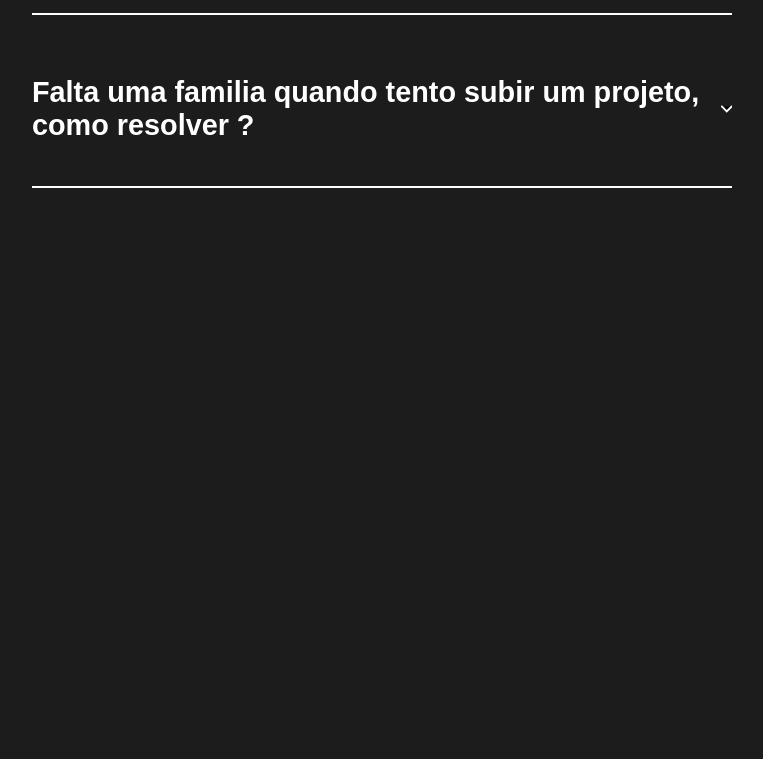
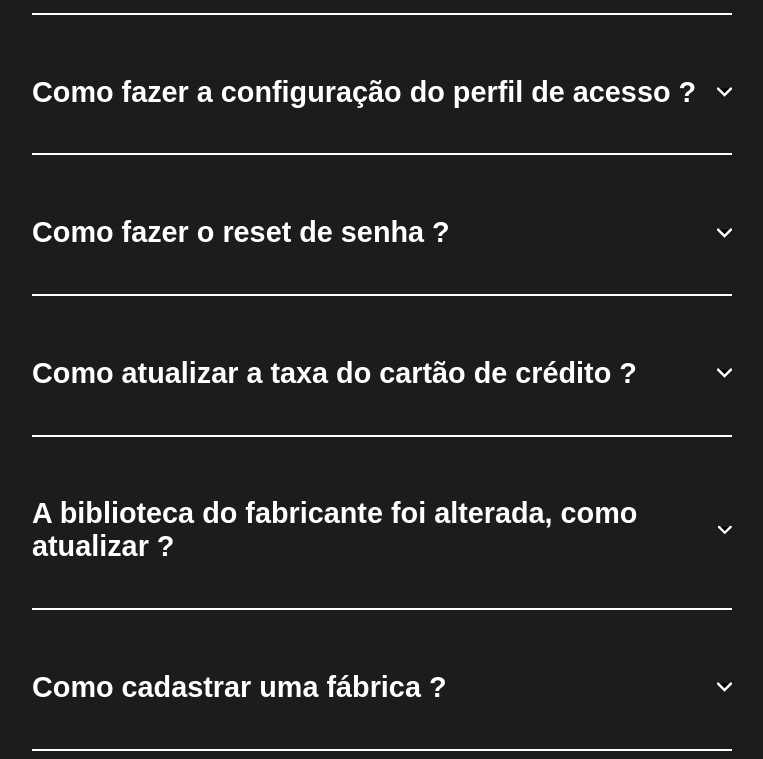
Before and after one commit to luckymoura01/Teste, a plain HTML site: page index.html in a window 1280 px wide. Shown: the part 567-1326 px from the top of the page, without its empty margins (258-1021 px from the left). Before the commit the page ends 816 px from the top, so only its background shows below. Drawn offline with Linux system fonts and the light colour scheme.

Commit message:
Inclusão de mais perguntas 24/01/2025
Adicionei mais 3 perguntas e alterei 1

```diff
--- a/index.html
+++ b/index.html
@@ -57,7 +57,67 @@
 
         <div class="faq">
             <div class="pergunta">
-                <h3>Falta uma familia quando tento subir um projeto, como resolver ?</h3>
+                <h3>Como fazer a configuração do perfil de acesso ?</h3>
+
+                <svg width="15" height="10" viewbox="0 0 42 25">
+                    <path d="M3 3L21 21L39 3" stroke="white" stroke-width="7" stroke-linecap="round"/>
+                </svg>
+            </div>
+            <div class="resposta">
+                <p>
+                    Lorem ipsum dolor sit amet consectetur adipisicing elit. Magnam hic numquam nesciunt unde atque earum amet dolore assumenda illo, ratione dolores incidunt dicta facere repellendus repellat aperiam labore dolorum architecto.
+                </p>
+            </div>
+        </div>
+
+          <div class="faq">
+            <div class="pergunta">
+                <h3>Como fazer o reset de senha ?</h3>
+
+                <svg width="15" height="10" viewbox="0 0 42 25">
+                    <path d="M3 3L21 21L39 3" stroke="white" stroke-width="7" stroke-linecap="round"/>
+                </svg>
+            </div>
+            <div class="resposta">
+                <p>
+                    Lorem ipsum dolor sit amet consectetur adipisicing elit. Magnam hic numquam nesciunt unde atque earum amet dolore assumenda illo, ratione dolores incidunt dicta facere repellendus repellat aperiam labore dolorum architecto.
+                </p>
+            </div>
+        </div>
+
+          <div class="faq">
+            <div class="pergunta">
+                <h3>Como atualizar a taxa do cartão de crédito ?</h3>
+
+                <svg width="15" height="10" viewbox="0 0 42 25">
+                    <path d="M3 3L21 21L39 3" stroke="white" stroke-width="7" stroke-linecap="round"/>
+                </svg>
+            </div>
+            <div class="resposta">
+                <p>
+                    Lorem ipsum dolor sit amet consectetur adipisicing elit. Magnam hic numquam nesciunt unde atque earum amet dolore assumenda illo, ratione dolores incidunt dicta facere repellendus repellat aperiam labore dolorum architecto.
+                </p>
+            </div>
+        </div>
+
+          <div class="faq">
+            <div class="pergunta">
+                <h3>A biblioteca do fabricante foi alterada, como atualizar ?</h3>
+
+                <svg width="15" height="10" viewbox="0 0 42 25">
+                    <path d="M3 3L21 21L39 3" stroke="white" stroke-width="7" stroke-linecap="round"/>
+                </svg>
+            </div>
+            <div class="resposta">
+                <p>
+                    Lorem ipsum dolor sit amet consectetur adipisicing elit. Magnam hic numquam nesciunt unde atque earum amet dolore assumenda illo, ratione dolores incidunt dicta facere repellendus repellat aperiam labore dolorum architecto.
+                </p>
+            </div>
+        </div>
+
+          <div class="faq">
+            <div class="pergunta">
+                <h3>Como cadastrar uma fábrica ?</h3>
 
                 <svg width="15" height="10" viewbox="0 0 42 25">
                     <path d="M3 3L21 21L39 3" stroke="white" stroke-width="7" stroke-linecap="round"/>
```
